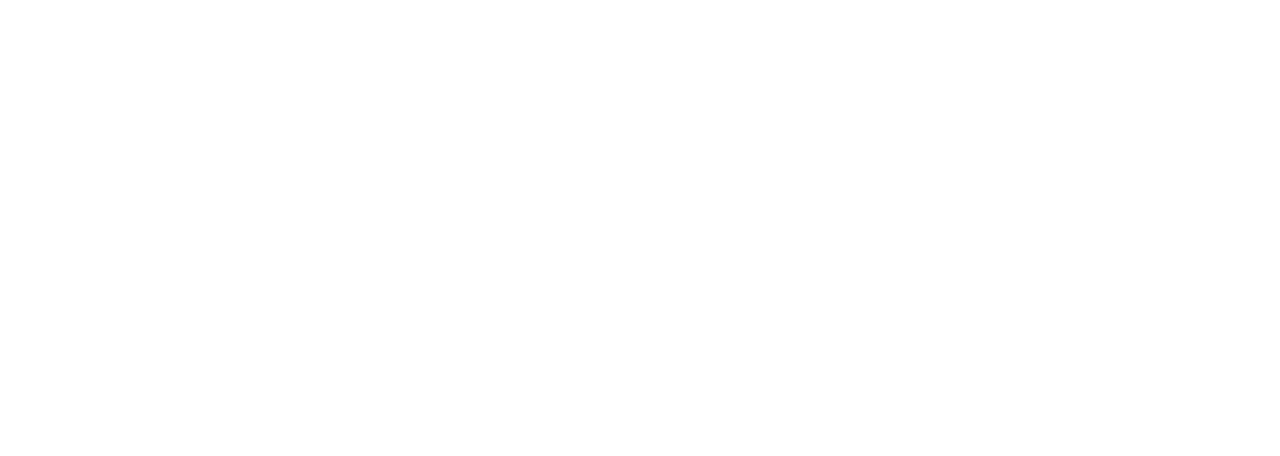
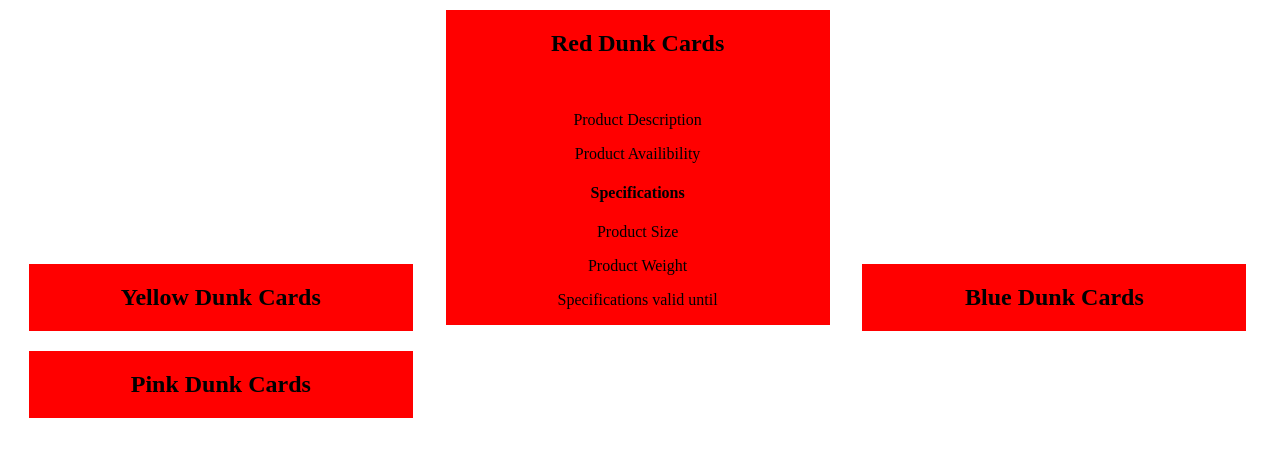
Before and after one commit to nss-day-cohort-14/static-web-html-css-quiz-timcreasy, a plain HTML site: page index.html in a window 1280 px wide. Drawn offline with Linux system fonts and the light colour scheme.

Commit message:
Rough skeleton of card

```diff
--- a/index.html
+++ b/index.html
@@ -8,5 +8,65 @@
 </head>
 <body>
 
+  <article class="card">
+    <header>
+      <h1>Yellow Dunk Cards</h1>
+    </header>
+  </article>
+
+  <article class="card">
+    <header class="productTitle">
+      <h1>Red Dunk Cards</h1>
+    </header>
+
+    <section class="productSectionOne">
+      <img src="" alt="">
+      <p>Product Description</p>
+      <p>Product Availibility</p>
+    </section>
+
+    <section class="productSectionTwo">
+      <h4>Specifications</h4>
+      <p>Product Size</p>
+      <p>Product Weight</p>
+      <footer>
+        <p>Specifications valid until</p>
+      </footer>
+    </section>
+    <section class="prodcutSectionThree">
+
+    </section>
+  </article>
+
+  <article class="card">
+    <header>
+      <h1>Blue Dunk Cards</h1>
+    </header>
+    <section>
+
+    </section>
+    <section>
+
+    </section>
+    <section>
+
+    </section>
+  </article>
+
+  <article class="card">
+    <header>
+      <h1>Pink Dunk Cards</h1>
+    </header>
+    <section>
+
+    </section>
+    <section>
+
+    </section>
+    <section>
+
+    </section>
+  </article>
+
 </body>
 </html>
--- a/quiz.css
+++ b/quiz.css
@@ -0,0 +1,20 @@
+/*===================== PAGE STYLING ==========================*/
+
+body {
+  padding: 0;
+  margin: 0;
+  width: 100%;
+}
+
+/*===================== CARD STYLING ==========================*/
+
+.card {
+  width: 30%;
+  background: red;
+  display: inline-block;
+  box-sizing: border-box;
+  margin-left: 2.25%;
+  text-align: center;
+  margin-top: 10px;
+  margin-bottom: 10px;
+}
```
